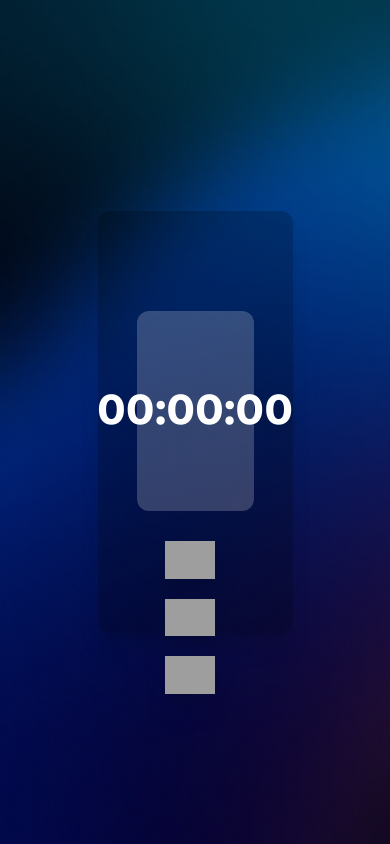
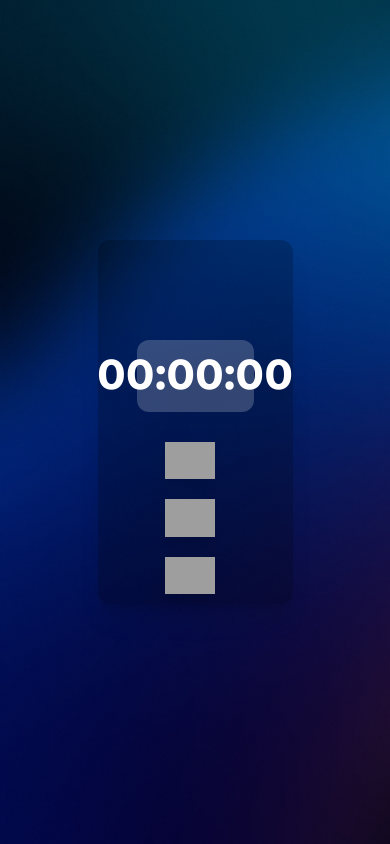
Before and after one commit to rishit-roars/stopwatch, a plain HTML site: page index.html in a window 390 px wide. Drawn offline with nearby package versions, Linux system fonts and the light colour scheme; grey boxes are pictures that could not be loaded.

Commit message:
Responsive Design Updated

```diff
--- a/index.html
+++ b/index.html
@@ -68,10 +68,10 @@
         data-aos-mirror="true"
         data-aos-once="false"
         data-aos-anchor-placement="top-center"
-        class="bg-[rgba(0,0,0,0.2)] drop-shadow-xl shadow-xl w-[50%] h-[50%] rounded-xl"
+        class="bg-[rgba(0,0,0,0.2)] drop-shadow-xl  shadow-xl w-[50%] lg:h-[50%] md:h-[20%] sm:h-[20%] rounded-xl"
       >
         <div class="container z-100">
-          <div class="w-[100%] h-[200px] items-center flex justify-center">
+          <div class="w-[100%] xl:h-[200px] lg:h-[200px] md:h-[100px] sm:h-[100px] items-center flex justify-center">
             <div
               class="bg-[rgba(255,255,255,0.2)] h-[100%] flex items-center rounded-xl justify-center text-center timer baloo-2-text text-white w-[60%]"
             >
```
